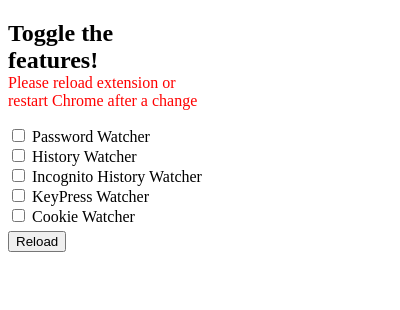
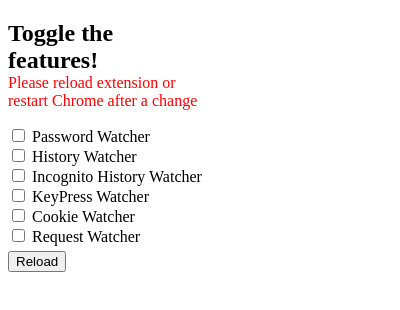
Before and after one commit to dustbringer/malicious-browser-extension-COMP6841-2021-T1, a browser extension: page susTabExtension/popup.html in a window 400 px wide. Drawn offline with Linux system fonts and the light colour scheme.

Commit message:
Added checkbox for request and cookie

```diff
--- a/susTabExtension/popup.html
+++ b/susTabExtension/popup.html
@@ -46,6 +46,10 @@
             <input type="checkbox" id="cookieWatcher" name="cookieWatcher" />
             <label for="cookieWatcher">Cookie Watcher</label>
         </div>
+        <div>
+            <input type="checkbox" id="requestWatcher" name="requestWatcher" />
+            <label for="requestWatcher">Request Watcher</label>
+        </div>
 
         <button id="reload" type="button">Reload</button>
         <script type="text/javascript" src="popup.js"></script>
--- a/susTabExtension/popup.js
+++ b/susTabExtension/popup.js
@@ -4,6 +4,7 @@
     "incognitoHistoryWatcher",
     "keyPressWatcher",
     "cookieWatcher",
+    "requestWatcher",
 ];
 const toggleElems = {};
 toggles.forEach((t) => {
```
